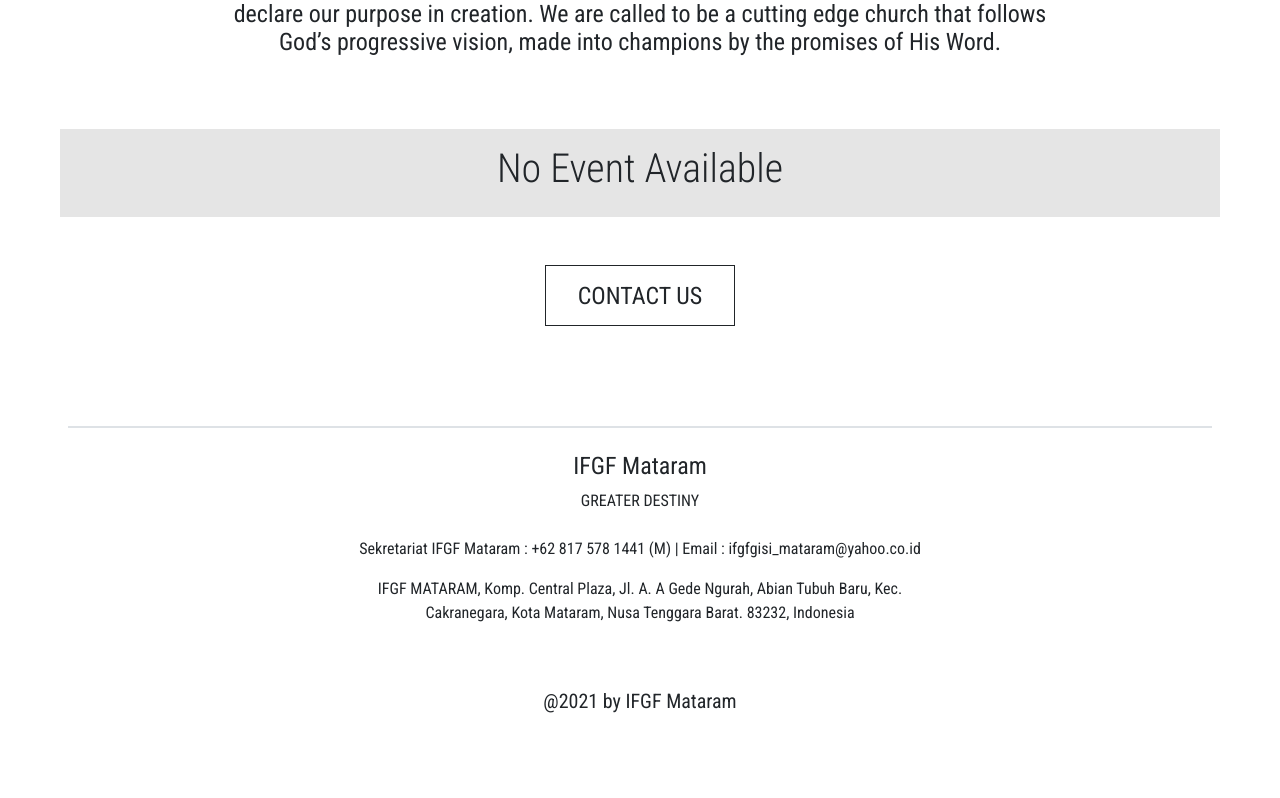
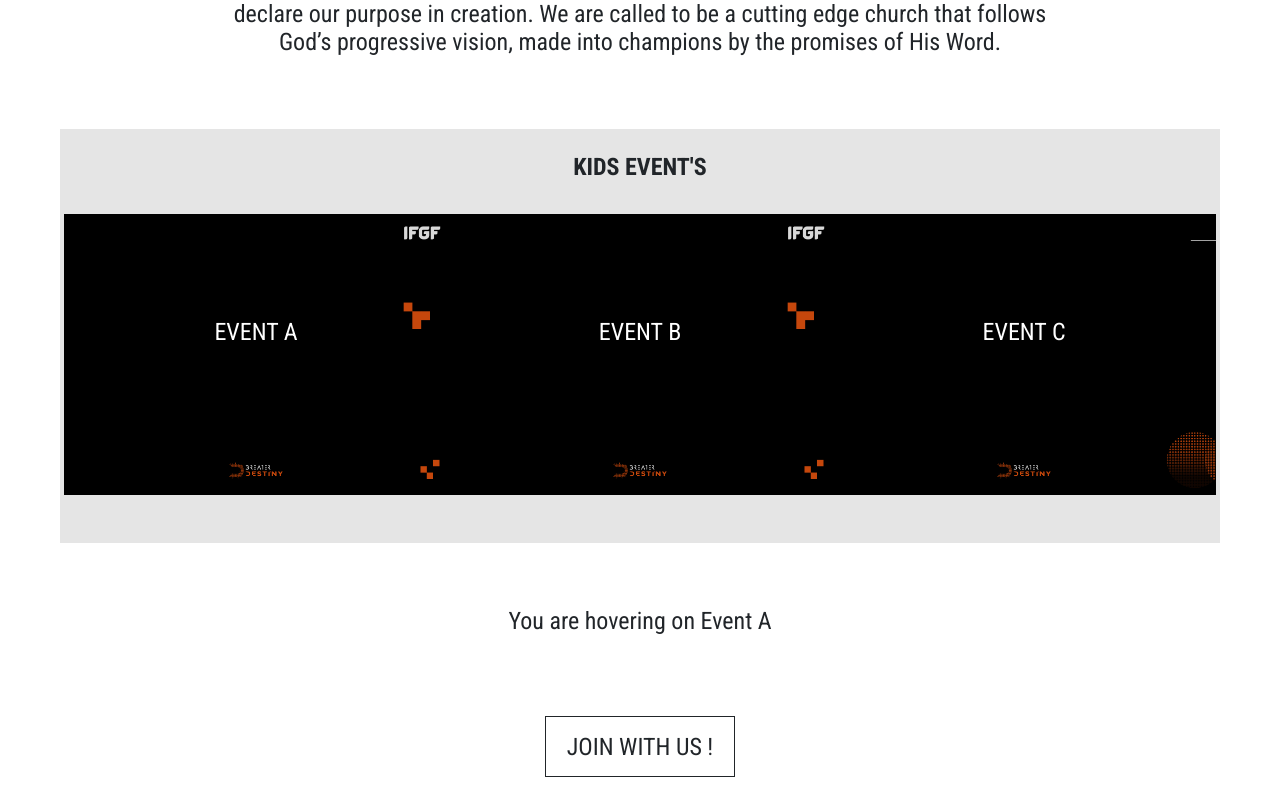
Before and after one commit to Coffee-Inspire/1-ifgf, a React (Create React App) app: page / in a window 1280 px wide. Shown: the part 922-1720 px from the top of the page. Before the commit the page ends 1659 px from the top, so only its background shows below. Built offline with nearby package versions, Linux system fonts and the light colour scheme.

Commit message:
cleaning code

```diff
--- a/src/pages/IfgfKids.js
+++ b/src/pages/IfgfKids.js
@@ -40,21 +40,21 @@
 
     // mock data for event
     let DUMMY = [
-        // {
-        //     eventName : "EVENT A",
-        //     eventImage : eventImage,
-        //     eventText : "You are hovering on Event A"
-        // },
-        // {
-        //     eventName : "EVENT B",
-        //     eventImage : eventImage,
-        //     eventText : "You are hovering on Event B"
-        // },
-        // {
-        //     eventName : "EVENT C",
-        //     eventImage : eventImage,
-        //     eventText : "You are hovering on Event C"
-        // }
+        {
+            eventName : "EVENT A",
+            eventImage : eventImage,
+            eventText : "You are hovering on Event A"
+        },
+        {
+            eventName : "EVENT B",
+            eventImage : eventImage,
+            eventText : "You are hovering on Event B"
+        },
+        {
+            eventName : "EVENT C",
+            eventImage : eventImage,
+            eventText : "You are hovering on Event C"
+        }
     ];
 
     // dummy function for selecting first event text
```
